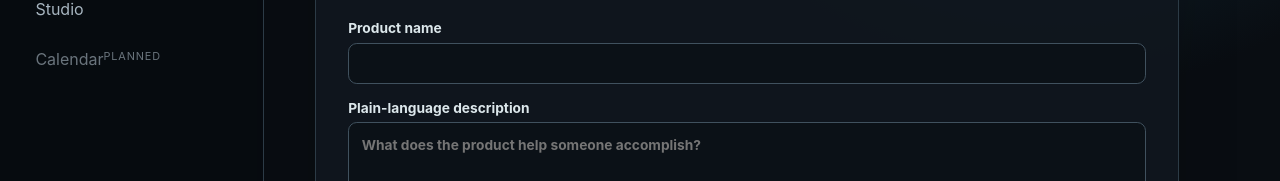
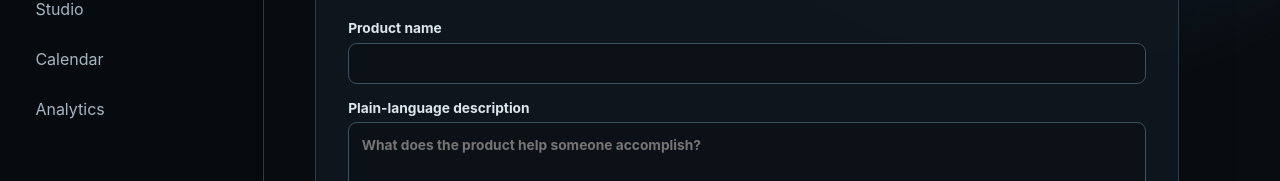
Before and after one commit to MythologIQ-Labs-LLC/Viable, a website with bundled scripts: page apps/desktop/web/index.html in a window 1280 px wide. Shown: the part 451-632 px from the top of the page. Built offline with nearby package versions, Linux system fonts and the light colour scheme.

Commit message:
Load Calendar and Analytics desktop workflow

```diff
--- a/apps/desktop/web/index.html
+++ b/apps/desktop/web/index.html
@@ -10,6 +10,7 @@
     <link rel="stylesheet" href="campaigns.css" />
     <link rel="stylesheet" href="repository-growth.css" />
     <link rel="stylesheet" href="video-production.css" />
+    <link rel="stylesheet" href="activation-learning.css" />
   </head>
   <body>
     <a class="skip-link" href="#main">Skip to workspace</a>
@@ -23,5 +24,6 @@
     <script type="module" src="generated/apps/desktop/ui/app.js"></script>
     <script type="module" src="generated/apps/desktop/ui/campaign-shell.js"></script>
     <script type="module" src="generated/apps/desktop/ui/repository-growth-shell.js"></script>
+    <script type="module" src="generated/apps/desktop/ui/activation-learning-shell.js"></script>
   </body>
 </html>
```
